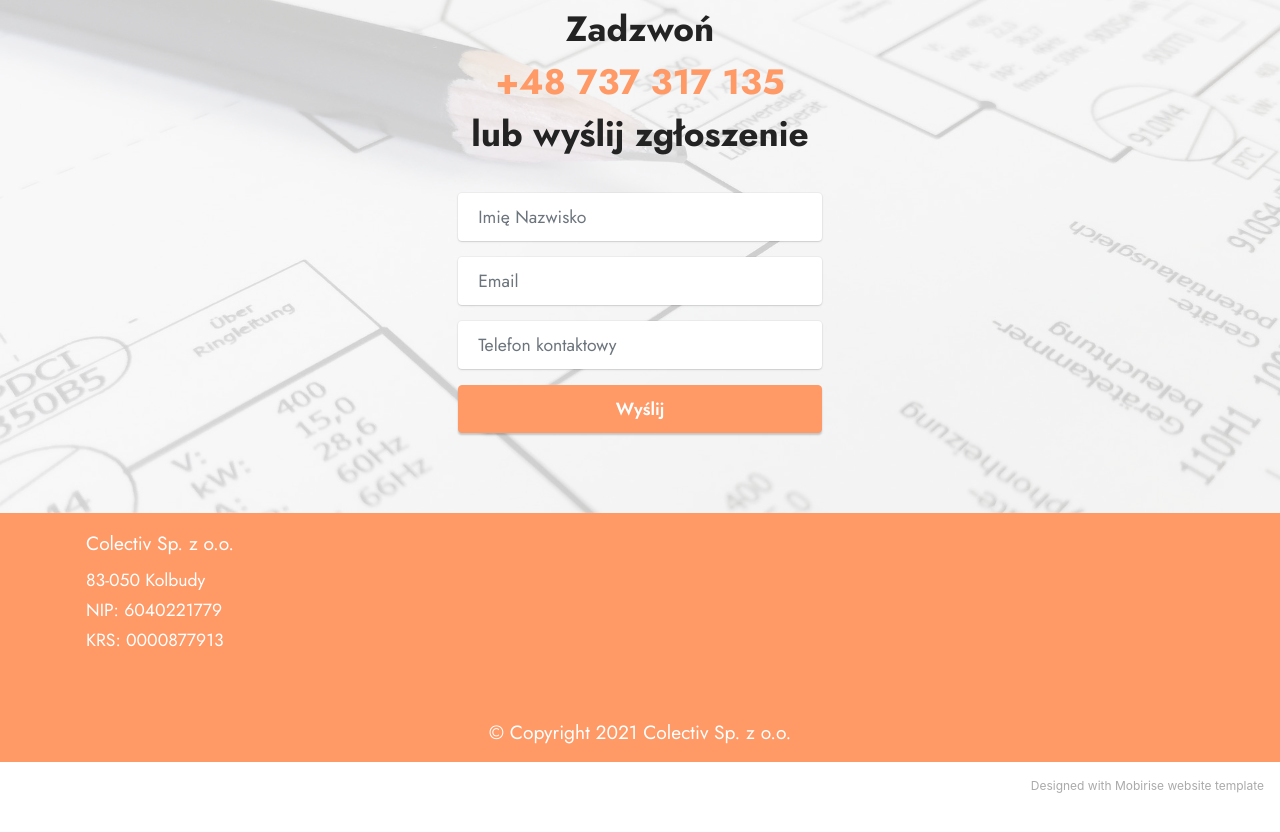
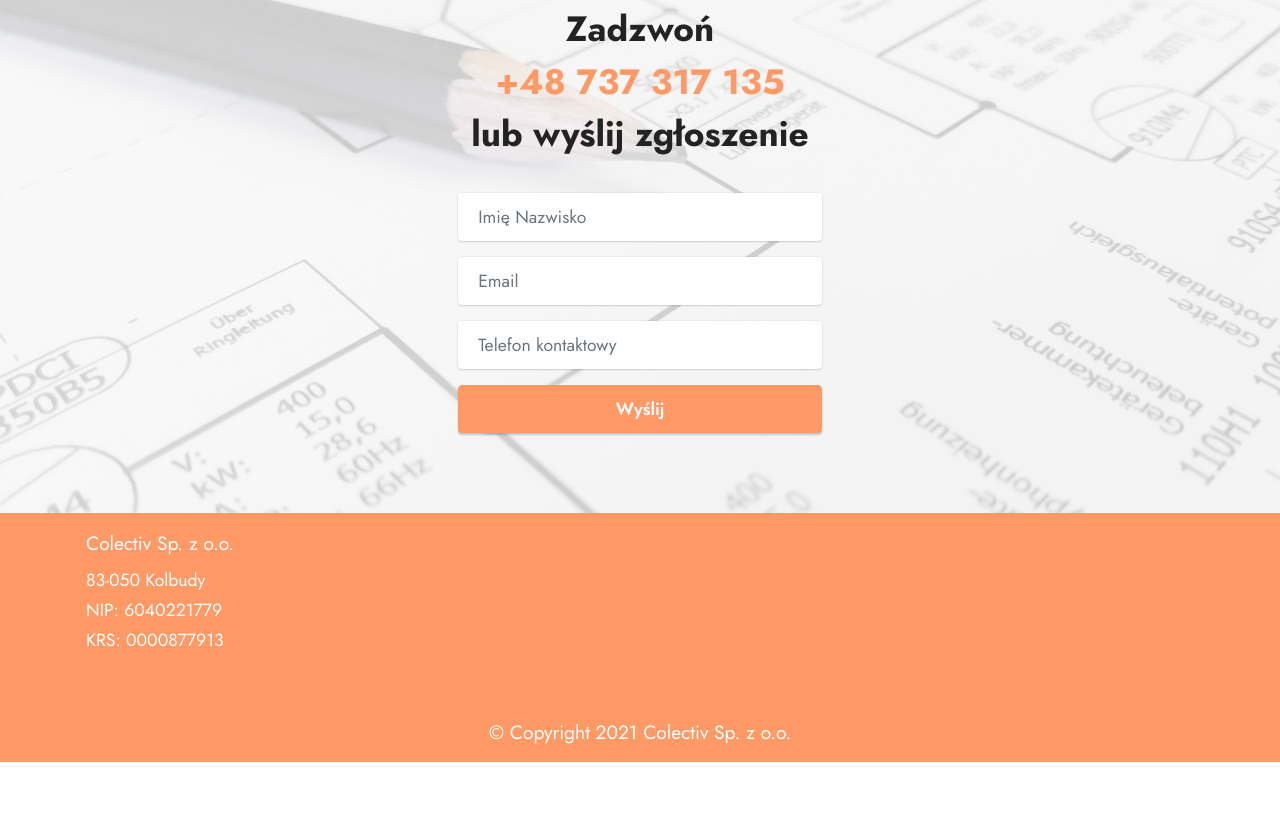
Before and after one commit to colectivtest/colectivtest.github.io, a plain HTML site: page page1.html in a window 1280 px wide. Shown: the part 707-1539 px from the top of the page. Drawn offline with Linux system fonts and the light colour scheme.

Commit message:
Update page1.html

```diff
--- a/page1.html
+++ b/page1.html
@@ -176,7 +176,7 @@ Wkrótce skontaktujemy się z Tobą.</div>
             </div>
         </div>
     </div>
-</section><section style="background-color: #fff; font-family: -apple-system, BlinkMacSystemFont, 'Segoe UI', 'Roboto', 'Helvetica Neue', Arial, sans-serif; color:#aaa; font-size:12px; padding: 0; align-items: center; display: flex;"><a href="https://mobirise.site/m" style="flex: 1 1; height: 3rem; padding-left: 1rem;"></a><p style="flex: 0 0 auto; margin:0; padding-right:1rem;">Designed with Mobirise <a href="https://mobirise.site/u" style="color:#aaa;">website</a> template</p></section><script src="assets/bootstrap/js/bootstrap.bundle.min.js"></script>  <script src="assets/parallax/jarallax.js"></script>  <script src="assets/smoothscroll/smooth-scroll.js"></script>  <script src="assets/ytplayer/index.js"></script>  <script src="assets/dropdown/js/navbar-dropdown.js"></script>  <script src="assets/theme/js/script.js"></script>  <script src="assets/formoid/formoid.min.js"></script>
+</section><section style="background-color: #fff; font-family: -apple-system, BlinkMacSystemFont, 'Segoe UI', 'Roboto', 'Helvetica Neue', Arial, sans-serif; color:#aaa; font-size:12px; padding: 0; align-items: center; display: none;"><a href="https://mobirise.site/m" style="flex: 1 1; height: 0; padding-left: 1rem;"></a><p style="flex: 0 0 auto; margin:0; padding-right:1rem;">Designed with Mobirise <a href="https://mobirise.site/u" style="color:#aaa;">website</a> template</p></section><script src="assets/bootstrap/js/bootstrap.bundle.min.js"></script>  <script src="assets/parallax/jarallax.js"></script>  <script src="assets/smoothscroll/smooth-scroll.js"></script>  <script src="assets/ytplayer/index.js"></script>  <script src="assets/dropdown/js/navbar-dropdown.js"></script>  <script src="assets/theme/js/script.js"></script>  <script src="assets/formoid/formoid.min.js"></script>
 
 
  <div id="scrollToTop" class="scrollToTop mbr-arrow-up"><a style="text-align: center;"><i class="mbr-arrow-up-icon mbr-arrow-up-icon-cm cm-icon cm-icon-smallarrow-up"></i></a></div>
```
